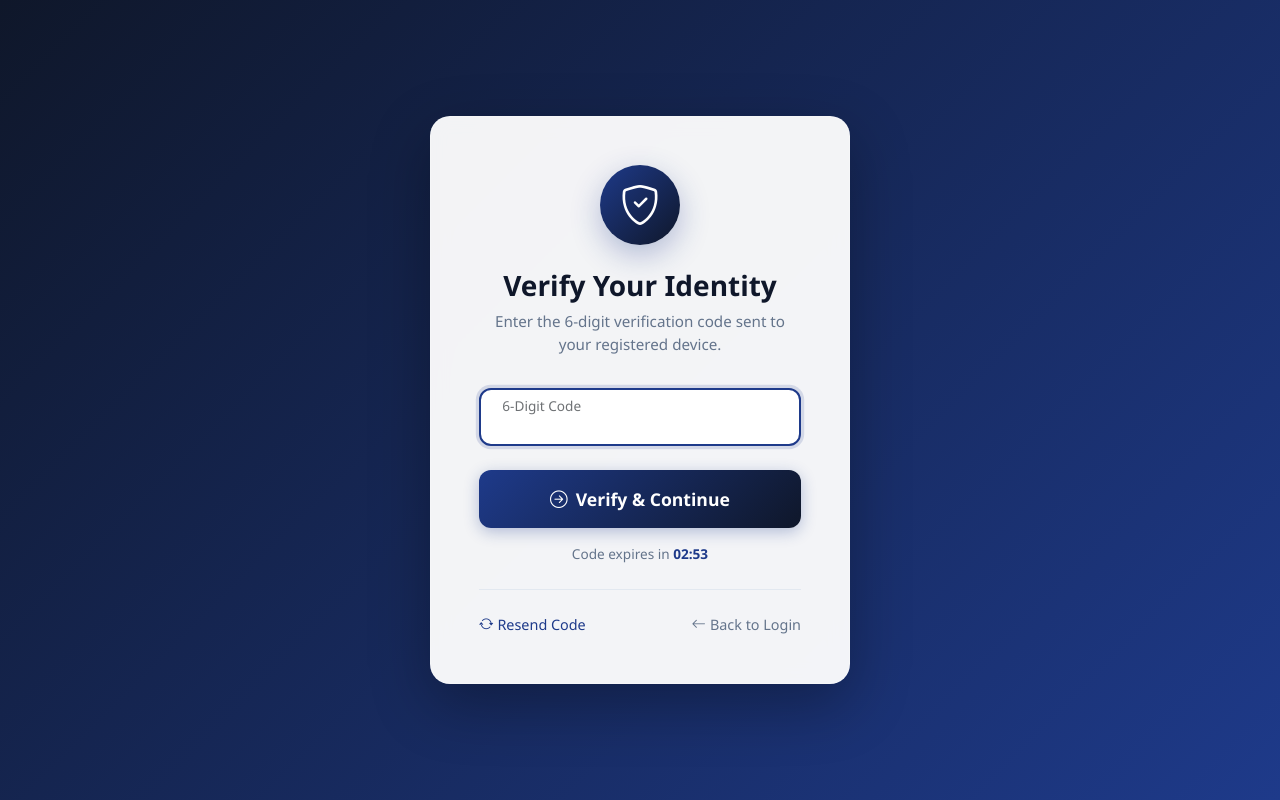
After one commit to brave-majki/web, a PHP site: page /verify.php in a window 1280 px wide. The commit adds this page. Run offline with PHP 8.4, Linux system fonts and the light colour scheme; a user stored in the database is signed in.

Commit message:
verification code

```diff
--- a/login.php
+++ b/login.php
@@ -45,7 +45,7 @@ if ($_SERVER['REQUEST_METHOD'] === 'POST') {
                     $conn->close();
 
                     // Redirect to dashboard
-                    header('Location: dashboard.php');
+                    header('Location: verify.php');
                     exit;
                 } else {
                     $error = 'Invalid credentials.';
--- /dev/null
+++ b/verify.php
@@ -0,0 +1,388 @@
+<?php
+// verify.php - SecureBank Two-Factor Verification
+// Session must exist (user logged in)
+session_start();
+
+// Check if user is coming from login (session exists)
+if (!isset($_SESSION['user_id'])) {
+    header('Location: login.php');
+    exit();
+}
+
+// Handle verification submission
+$error = '';
+if ($_SERVER['REQUEST_METHOD'] === 'POST') {
+    $code = isset($_POST['verification_code']) ? $_POST['verification_code'] : '';
+
+    // Validate: must be exactly 6 digits
+    if (preg_match('/^\d{6}$/', $code)) {
+        // Accept any 6-digit code for this development stage
+        $_SESSION['verified'] = true;
+        unset($_SESSION['login_step']); // Clear login step flag
+
+        header('Location: dashboard.php');
+        exit();
+    } else {
+        $error = 'Please enter a valid 6-digit code.';
+    }
+}
+?>
+<!DOCTYPE html>
+<html lang="en">
+<head>
+    <meta charset="UTF-8">
+    <meta name="viewport" content="width=device-width, initial-scale=1.0">
+    <title>SecureBank - Verification</title>
+    <!-- Bootstrap 5 CSS -->
+    <link href="https://cdn.jsdelivr.net/npm/bootstrap@5.3.2/dist/css/bootstrap.min.css" rel="stylesheet">
+    <!-- Bootstrap Icons -->
+    <link rel="stylesheet" href="https://cdn.jsdelivr.net/npm/bootstrap-icons@1.11.1/font/bootstrap-icons.css">
+
+    <style>
+        :root {
+            --primary-blue: #1e3a8a;
+            --deep-blue: #0f172a;
+            --glass-white: rgba(255, 255, 255, 0.95);
+        }
+
+        * {
+            margin: 0;
+            padding: 0;
+            box-sizing: border-box;
+        }
+
+        body {
+            font-family: 'Segoe UI', system-ui, -apple-system, sans-serif;
+            min-height: 100vh;
+            background: linear-gradient(135deg, var(--deep-blue) 0%, var(--primary-blue) 100%);
+            display: flex;
+            align-items: center;
+            justify-content: center;
+            padding: 20px;
+        }
+
+        .verify-card {
+            background: var(--glass-white);
+            border-radius: 20px;
+            box-shadow: 0 20px 60px rgba(0, 0, 0, 0.3);
+            border: 1px solid rgba(255, 255, 255, 0.2);
+            backdrop-filter: blur(10px);
+            padding: 3rem;
+            width: 100%;
+            max-width: 420px;
+            animation: slideUp 0.6s ease-out;
+        }
+
+        @keyframes slideUp {
+            from {
+                opacity: 0;
+                transform: translateY(30px);
+            }
+            to {
+                opacity: 1;
+                transform: translateY(0);
+            }
+        }
+
+        .icon-header {
+            width: 80px;
+            height: 80px;
+            background: linear-gradient(135deg, var(--primary-blue), var(--deep-blue));
+            border-radius: 50%;
+            display: flex;
+            align-items: center;
+            justify-content: center;
+            margin: 0 auto 1.5rem;
+            box-shadow: 0 10px 30px rgba(30, 58, 138, 0.3);
+        }
+
+        .icon-header i {
+            font-size: 2.5rem;
+            color: white;
+        }
+
+        .card-title {
+            color: var(--deep-blue);
+            font-weight: 700;
+            font-size: 1.75rem;
+            text-align: center;
+            margin-bottom: 0.5rem;
+        }
+
+        .card-subtitle {
+            color: #64748b;
+            text-align: center;
+            font-size: 0.95rem;
+            margin-bottom: 2rem;
+        }
+
+        .form-floating {
+            margin-bottom: 1.5rem;
+        }
+
+        .form-control {
+            border: 2px solid #e2e8f0;
+            border-radius: 12px;
+            height: 60px;
+            font-size: 1.5rem;
+            font-weight: 600;
+            letter-spacing: 0.5rem;
+            text-align: center;
+            color: var(--deep-blue);
+            transition: all 0.3s ease;
+        }
+
+        .form-control:focus {
+            border-color: var(--primary-blue);
+            box-shadow: 0 0 0 0.2rem rgba(30, 58, 138, 0.15);
+        }
+
+        .form-floating label {
+            padding-left: 1.5rem;
+            color: #64748b;
+        }
+
+        .btn-verify {
+            background: linear-gradient(135deg, var(--primary-blue), var(--deep-blue));
+            border: none;
+            border-radius: 12px;
+            padding: 1rem;
+            font-size: 1.1rem;
+            font-weight: 600;
+            color: white;
+            width: 100%;
+            transition: all 0.3s ease;
+            box-shadow: 0 4px 15px rgba(30, 58, 138, 0.3);
+        }
+
+        .btn-verify:hover {
+            transform: translateY(-2px);
+            box-shadow: 0 8px 25px rgba(30, 58, 138, 0.4);
+            color: white;
+        }
+
+        .btn-verify:active {
+            transform: translateY(0);
+        }
+
+        .links-container {
+            display: flex;
+            justify-content: space-between;
+            align-items: center;
+            margin-top: 1.5rem;
+            padding-top: 1.5rem;
+            border-top: 1px solid #e2e8f0;
+        }
+
+        .link-resend {
+            color: var(--primary-blue);
+            text-decoration: none;
+            font-weight: 500;
+            font-size: 0.9rem;
+            transition: color 0.3s ease;
+        }
+
+        .link-resend:hover {
+            color: var(--deep-blue);
+            text-decoration: underline;
+        }
+
+        .link-back {
+            color: #64748b;
+            text-decoration: none;
+            font-size: 0.9rem;
+            transition: color 0.3s ease;
+        }
+
+        .link-back:hover {
+            color: var(--deep-blue);
+        }
+
+        .alert-custom {
+            background: rgba(239, 68, 68, 0.1);
+            border: 1px solid rgba(239, 68, 68, 0.2);
+            color: #dc2626;
+            border-radius: 10px;
+            padding: 1rem;
+            margin-bottom: 1.5rem;
+            font-size: 0.9rem;
+            display: flex;
+            align-items: center;
+            gap: 0.5rem;
+        }
+
+        .timer-text {
+            text-align: center;
+            color: #64748b;
+            font-size: 0.85rem;
+            margin-top: 1rem;
+        }
+
+        .timer-text span {
+            color: var(--primary-blue);
+            font-weight: 600;
+        }
+
+        /* Responsive adjustments */
+        @media (max-width: 480px) {
+            .verify-card {
+                padding: 2rem;
+                border-radius: 16px;
+            }
+
+            .icon-header {
+                width: 70px;
+                height: 70px;
+            }
+
+            .icon-header i {
+                font-size: 2rem;
+            }
+
+            .card-title {
+                font-size: 1.5rem;
+            }
+
+            .form-control {
+                font-size: 1.25rem;
+                letter-spacing: 0.3rem;
+            }
+        }
+
+        /* Input number arrows removal */
+        input[type=number]::-webkit-inner-spin-button,
+        input[type=number]::-webkit-outer-spin-button {
+            -webkit-appearance: none;
+            margin: 0;
+        }
+        input[type=number] {
+            -moz-appearance: textfield;
+        }
+    </style>
+</head>
+<body>
+
+    <div class="verify-card">
+        <!-- Icon Header -->
+        <div class="icon-header">
+            <i class="bi bi-shield-check"></i>
+        </div>
+
+        <!-- Titles -->
+        <h2 class="card-title">Verify Your Identity</h2>
+        <p class="card-subtitle">
+            Enter the 6-digit verification code sent to your registered device.
+        </p>
+
+        <!-- Error Display -->
+        <?php if ($error): ?>
+        <div class="alert-custom">
+            <i class="bi bi-exclamation-circle-fill"></i>
+            <?php echo htmlspecialchars($error); ?>
+        </div>
+        <?php endif; ?>
+
+        <!-- Verification Form -->
+        <form method="POST" action="" autocomplete="off">
+            <div class="form-floating">
+                <input
+                    type="number"
+                    class="form-control"
+                    id="verification_code"
+                    name="verification_code"
+                    placeholder="000000"
+                    maxlength="6"
+                    oninput="javascript: if (this.value.length > 6) this.value = this.value.slice(0, 6);"
+                    required
+                    autofocus
+                >
+                <label for="verification_code">6-Digit Code</label>
+            </div>
+
+            <button type="submit" class="btn btn-verify">
+                <i class="bi bi-arrow-right-circle me-2"></i>Verify & Continue
+            </button>
+        </form>
+
+        <!-- Timer Display -->
+        <div class="timer-text">
+            Code expires in <span id="timer">02:59</span>
+        </div>
+
+        <!-- Links -->
+        <div class="links-container">
+            <a href="#" class="link-resend" onclick="resendCode(event)">
+                <i class="bi bi-arrow-repeat me-1"></i>Resend Code
+            </a>
+            <a href="login.php" class="link-back">
+                <i class="bi bi-arrow-left me-1"></i>Back to Login
+            </a>
+        </div>
+    </div>
+
+    <!-- Bootstrap JS Bundle -->
+    <script src="https://cdn.jsdelivr.net/npm/bootstrap@5.3.2/dist/js/bootstrap.bundle.min.js"></script>
+
+    <script>
+        // Countdown Timer
+        let timeLeft = 179; // 2:59 in seconds
+        const timerElement = document.getElementById('timer');
+
+        function updateTimer() {
+            const minutes = Math.floor(timeLeft / 60);
+            const seconds = timeLeft % 60;
+            timerElement.textContent =
+                String(minutes).padStart(2, '0') + ':' +
+                String(seconds).padStart(2, '0');
+
+            if (timeLeft > 0) {
+                timeLeft--;
+                setTimeout(updateTimer, 1000);
+            } else {
+                timerElement.textContent = 'Expired';
+                timerElement.style.color = '#dc2626';
+            }
+        }
+
+        // Start timer on load
+        updateTimer();
+
+        // Resend Code Handler
+        function resendCode(e) {
+            e.preventDefault();
+            // Reset timer
+            timeLeft = 179;
+            timerElement.style.color = 'var(--primary-blue)';
+            updateTimer();
+
+            // Visual feedback
+            const btn = e.target;
+            const originalText = btn.innerHTML;
+            btn.innerHTML = '<i class="bi bi-check-circle me-1"></i>Code Sent!';
+            btn.style.color = '#16a34a';
+
+            setTimeout(() => {
+                btn.innerHTML = originalText;
+                btn.style.color = '';
+            }, 2000);
+        }
+
+        // Auto-focus and input handling
+        const codeInput = document.getElementById('verification_code');
+
+        // Ensure only numbers
+        codeInput.addEventListener('keypress', function(e) {
+            if (!/[0-9]/.test(e.key)) {
+                e.preventDefault();
+            }
+        });
+
+        // Submit on Enter when 6 digits entered
+        codeInput.addEventListener('input', function() {
+            if (this.value.length === 6) {
+                this.form.submit();
+            }
+        });
+    </script>
+</body>
+</html>
```
